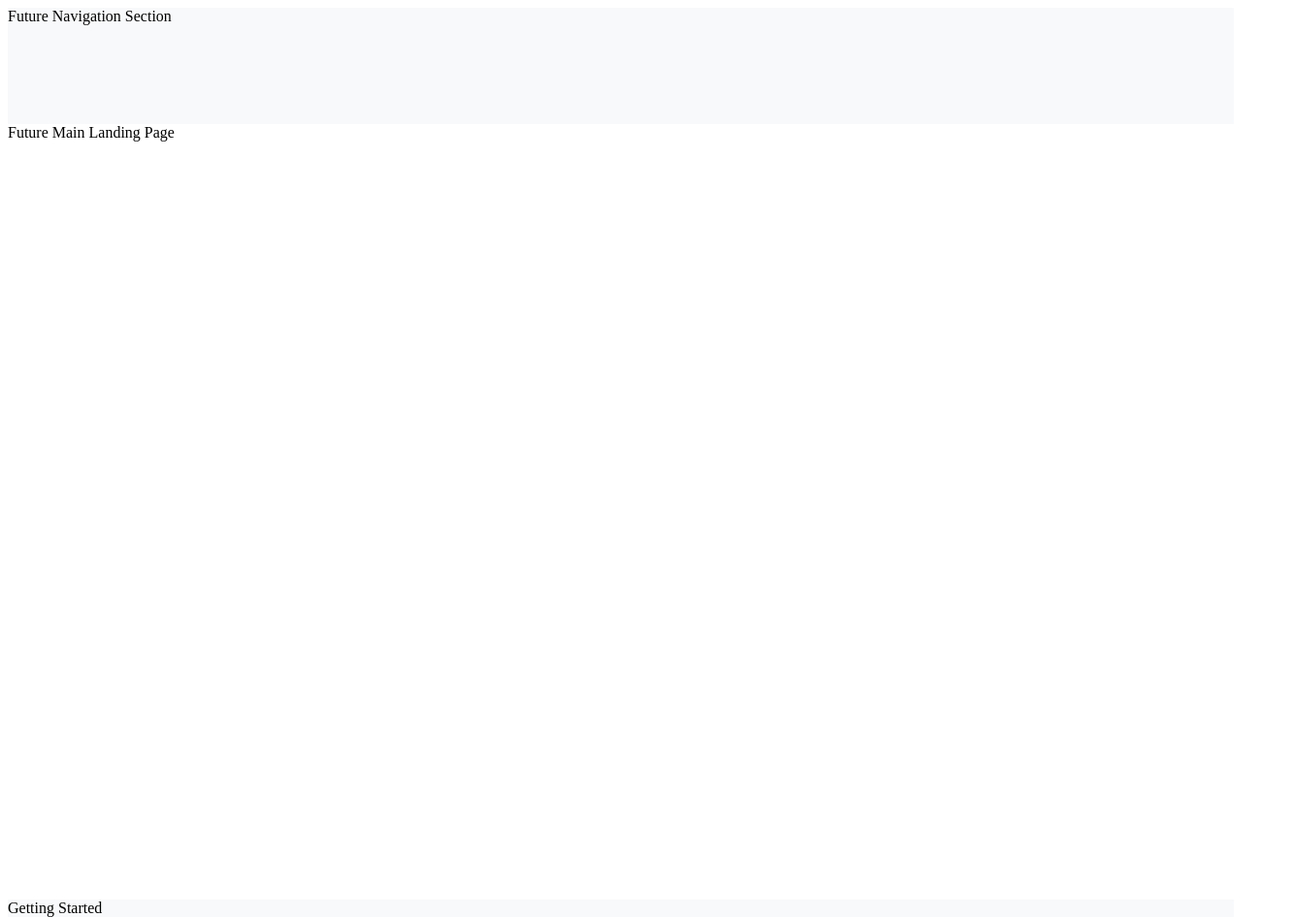
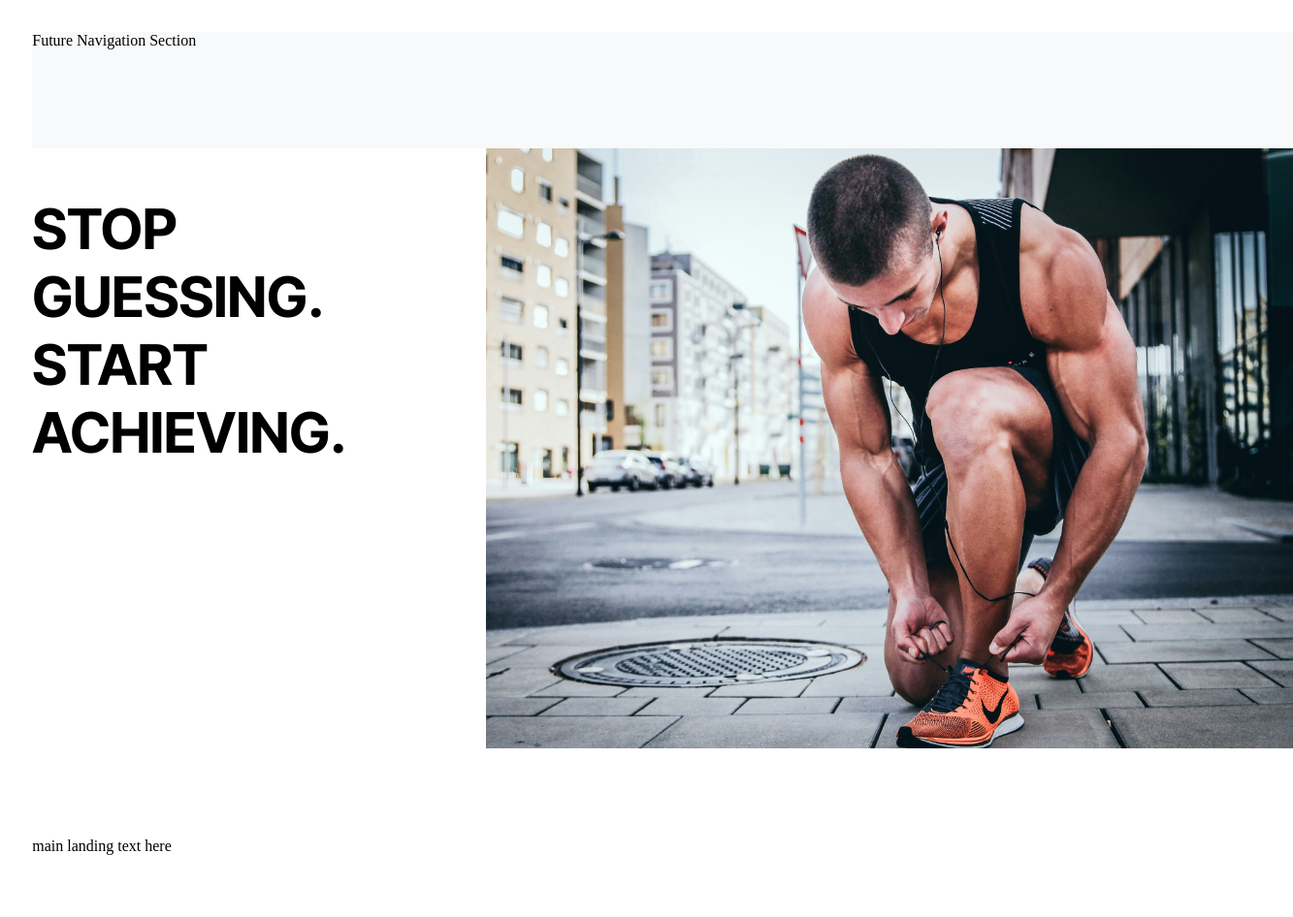
Before and after one commit to mlagrou/athleteOS.homegrown, a plain HTML site: page index.html in a window 1280 px wide. Shown: the top 946 px of the page at 97% size, 1333 px wide, since content can reach past the window. Drawn offline with Linux system fonts and the light colour scheme.

Commit message:
other tings

```diff
--- a/index.html
+++ b/index.html
@@ -4,14 +4,23 @@
     <meta charset="UTF-8">
     <meta name="viewport" content="width=device-width, initial-scale=1.0">
     <title>Document</title>
-    <link rel=stylesheet href="style.css">
+    <link rel="stylesheet" href="style.css">
+    <link rel="preconnect" href="https://fonts.googleapis.com">
+    <link rel="preconnect" href="https://fonts.gstatic.com" crossorigin>
+    <link href="https://fonts.googleapis.com/css2?family=Inter+Tight:ital,wght@0,100..900;1,100..900&display=swap" rel="stylesheet">
+
 </head>
 <body>
-    <div id = container>
+    <div id ="container">
         <nav>Future Navigation Section</nav>
-        <main>Future Main Landing Page</main>
+        <main>
+            <h2>STOP GUESSING. START ACHIEVING.</h2>
+            <p>main landing text here</p>
+            <img src="landing.jpg" class ="mainPhoto">
+
+
+        </main>
         <div id="gettingStarted">Getting Started</div>
-            <div>id=headline</div>
 
         <div id="meetTeam">Meet your Team</div>
         <div id="rewards">Earn Rewards</div>
--- a/style.css
+++ b/style.css
@@ -21,9 +21,18 @@
         ;
 
     grid-template-rows: 15vh 100vh 100vh 100vh 100vh 20vh;
+    padding: 2%;
 
 
 }
+
+.mainPhoto{
+    width: 100%;
+    grid-area: mainPhoto;
+
+
+}
+
 
 nav{
     grid-area: nav;
@@ -33,11 +42,31 @@ nav{
 main{
     grid-area: main;
     background-color: var(--white);
+    display: grid;
+    gap: 20px;
+    grid-template-areas: "body mainPhoto";
+    grid-template-columns: 35vw 65vw;
+
 }
+
+body{
+    grid-area:body;
+}
+
+footer{
+    grid-area: footer;
+    background-color: var(--lightorange);
+}
+
 
 #gettingStarted{
     grid-area: first;
     background-color: var(--lightgrey);
+}
+
+h2{
+    font-family: "Inter Tight", Helvetica, sans-serif;
+    font-size: 4.5vw;
 }
 
 
@@ -51,8 +80,3 @@ main{
     background-color: var(--lightgrey);
 
 }
-
-footer{
-    grid-area: footer;
-    background-color: var(--lightorange);
-}
```
Also changed, not shown: landing.jpg (added).
